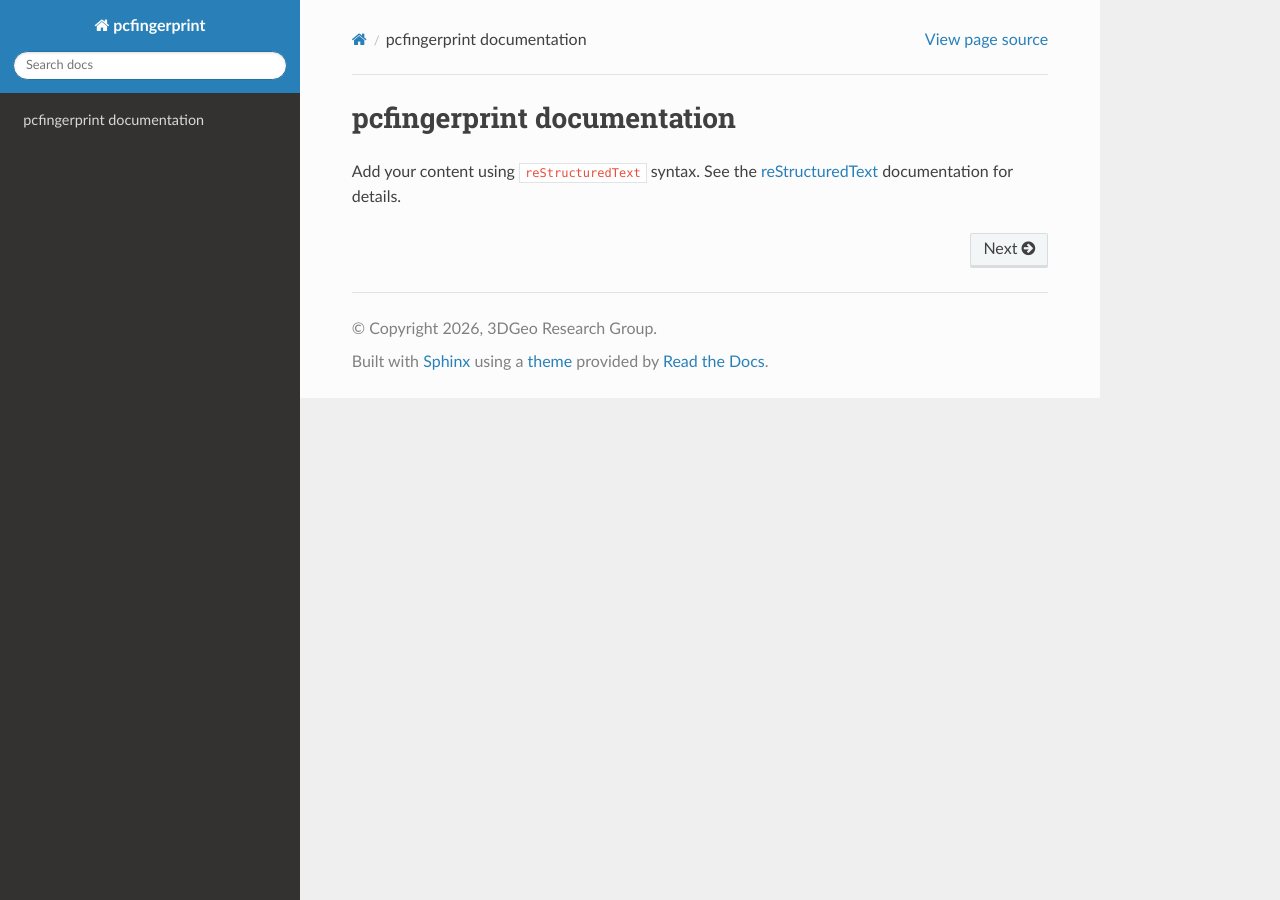
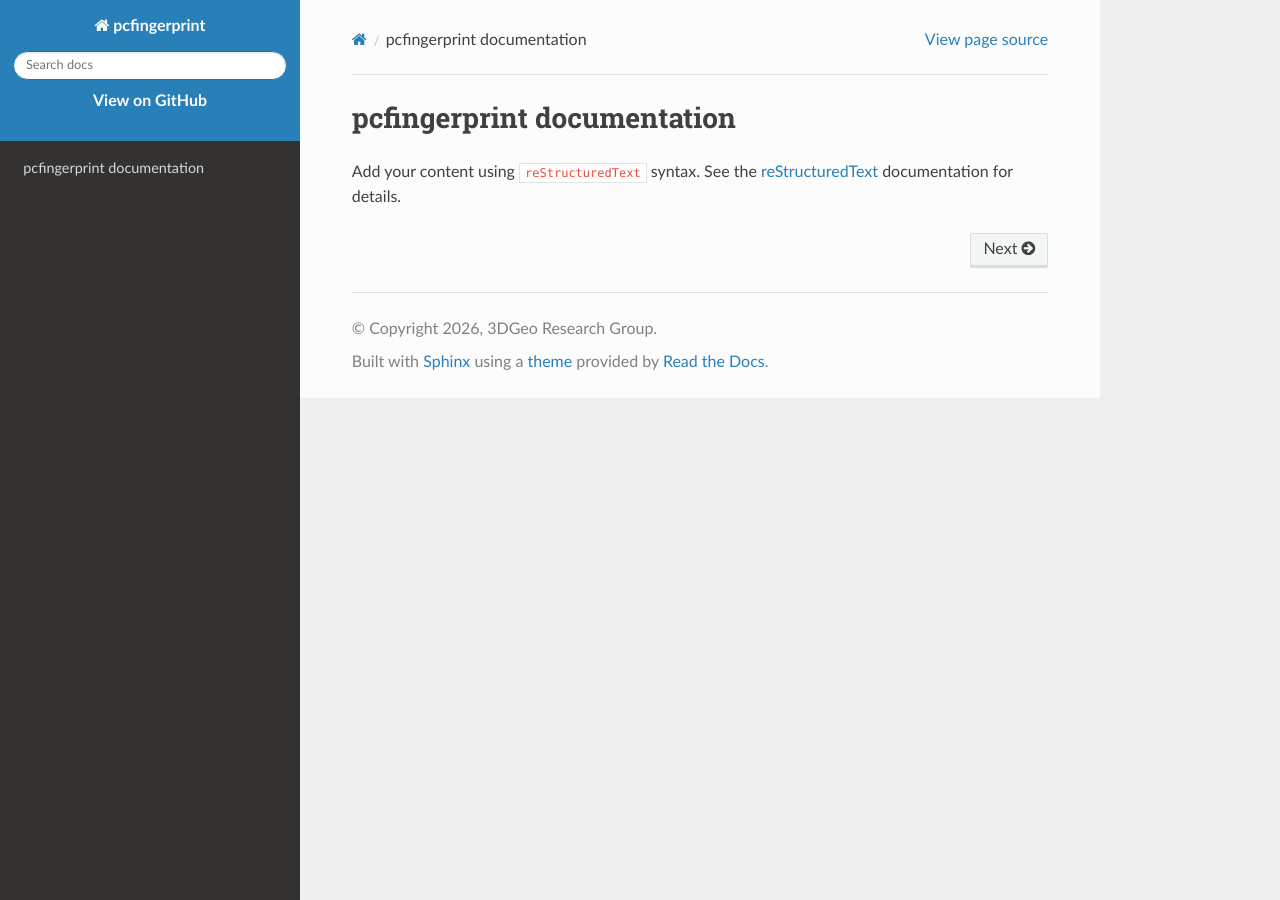
Before and after one commit to 3dgeo-heidelberg/pcfingerprint, a Sphinx documentation site: the page built from doc/index.rst, in a window 1280 px wide. Built offline with Sphinx 7.4.7 and the Read the Docs theme 3.1.0, drawn with Linux system fonts in a browser that asks for light colours.

Commit message:
add logo and link to github repo

```diff
--- /dev/null
+++ b/doc/_templates/layout.html
@@ -0,0 +1,6 @@
+{% extends "!layout.html" %}
+{% block sidebartitle %}
+{{ super() }}
+<a href="https://github.com/3dgeo-heidelberg/pcfingerprint" style="display:block;margin-top:8px;text-align:center;">View on GitHub</a>
+{% endblock %}
+<!-- Adopted from https://github.com/pyca/cryptography/pull/14496 -->
--- a/doc/conf.py
+++ b/doc/conf.py
@@ -38,3 +38,4 @@ nbsphinx_execute = "never"
 
 html_theme = "sphinx_rtd_theme"
 html_static_path = ["_static"]
+html_favicon = "img/3dgeo.ico"
```
Also changed, not shown: doc/img/3dgeo.ico (added).
